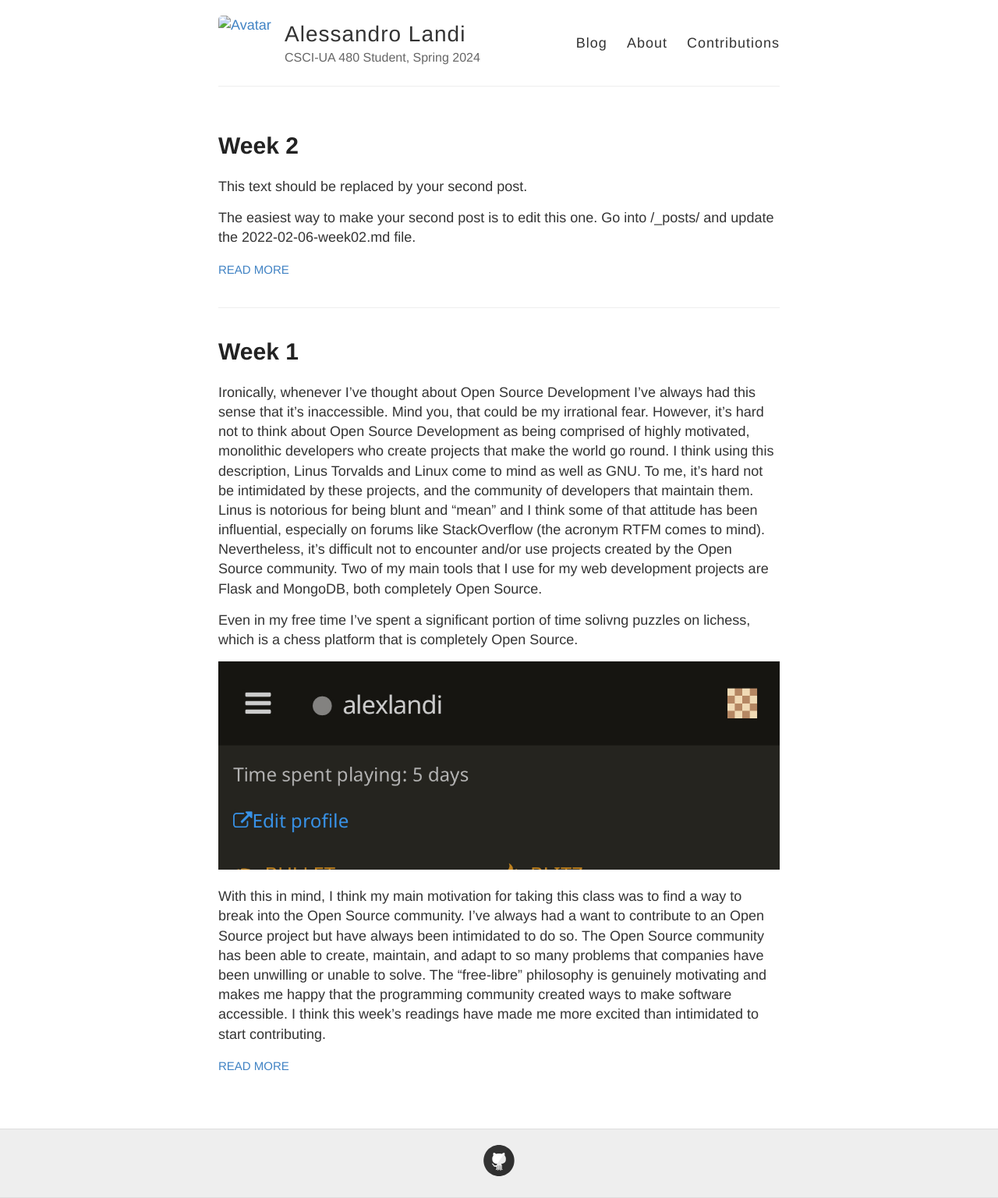
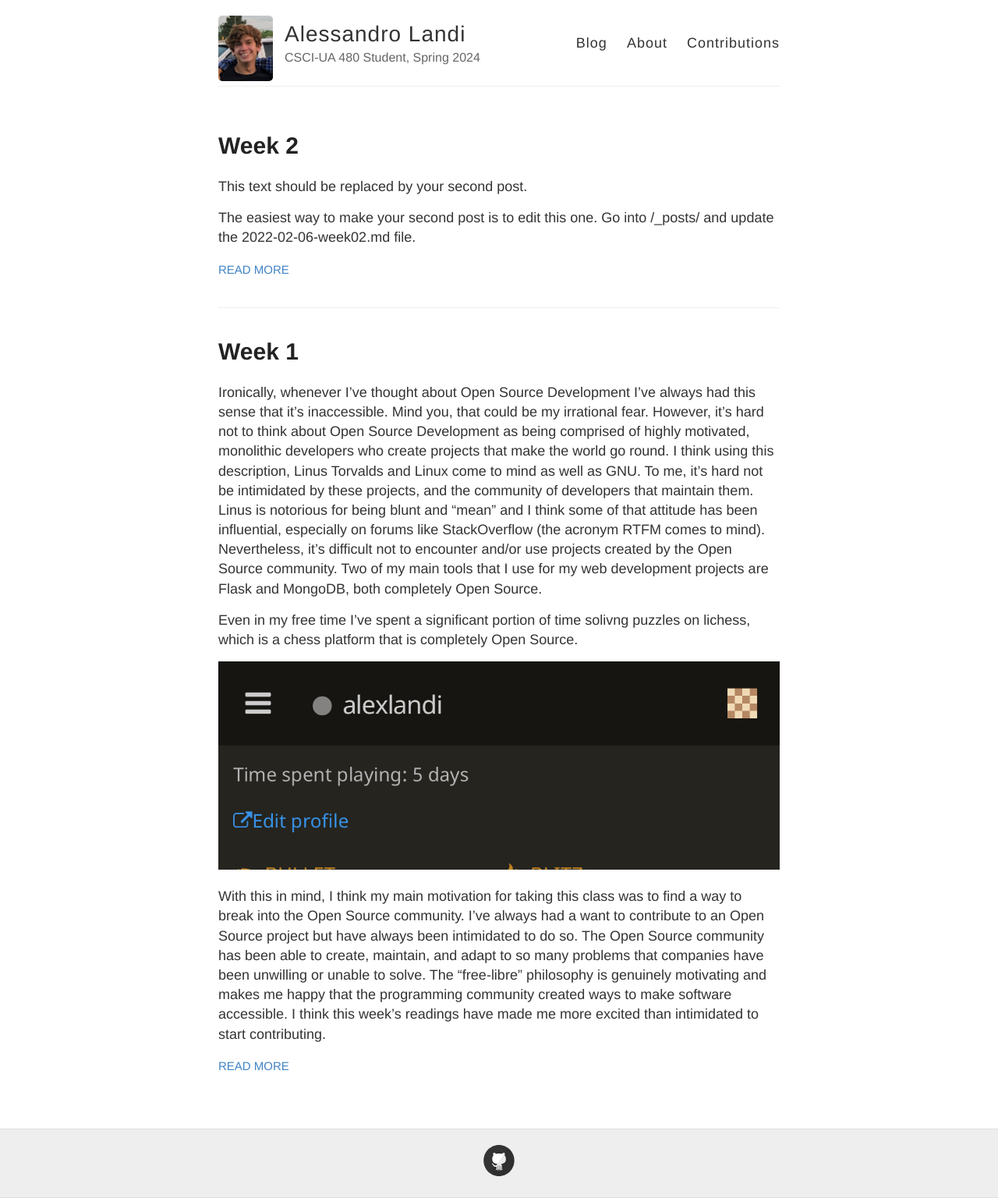
Before and after one commit to ossd-s24/alessandrolandi-weekly, a Jekyll site: the page built from index.html, in a window 1280 px wide. Shown: the whole page at 78% size. Built offline with Jekyll 4.4.1, drawn with Linux system fonts in a browser that asks for light colours.

Commit message:
possible fix

```diff
--- a/_config.yml
+++ b/_config.yml
@@ -17,7 +17,7 @@ description: CSCI-UA 480 Student, Spring 2024
 # on the web). Replace "weekly" by the name of your own repository.
 # It should be "USER_NAME-weekly" in which USER_NAME is replaced by your actual
 # user name for GitHub.
-avatar: /alessandrolandi-weekly/images/images/IMG_5324.jpg
+avatar: /alessandrolandi-weekly/images/IMG_5324.jpg
 # fallback text in case image is not served and/or for screen readers
 avatar_alt_text: Avatar
 # use this separator in your blogs to indicate where the abbreviated part ends and
```
